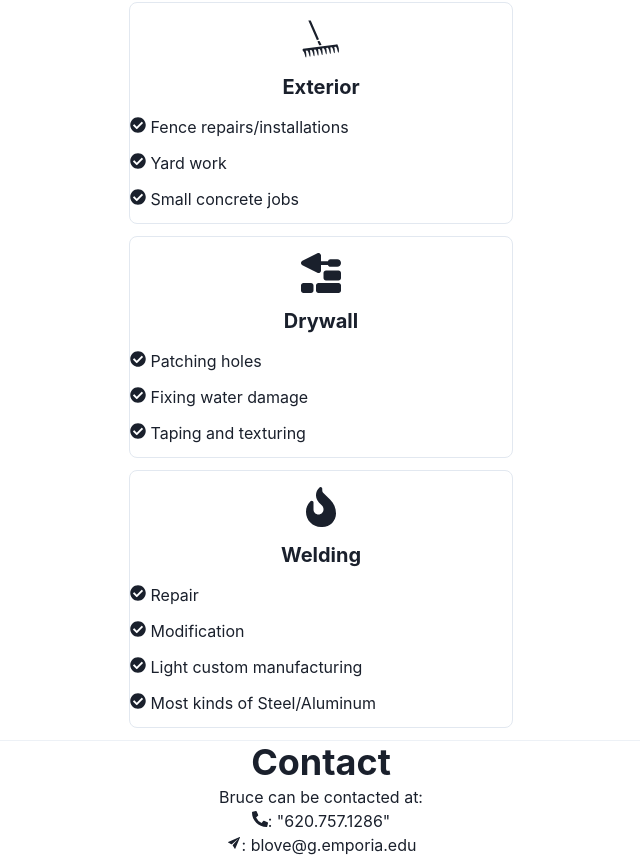
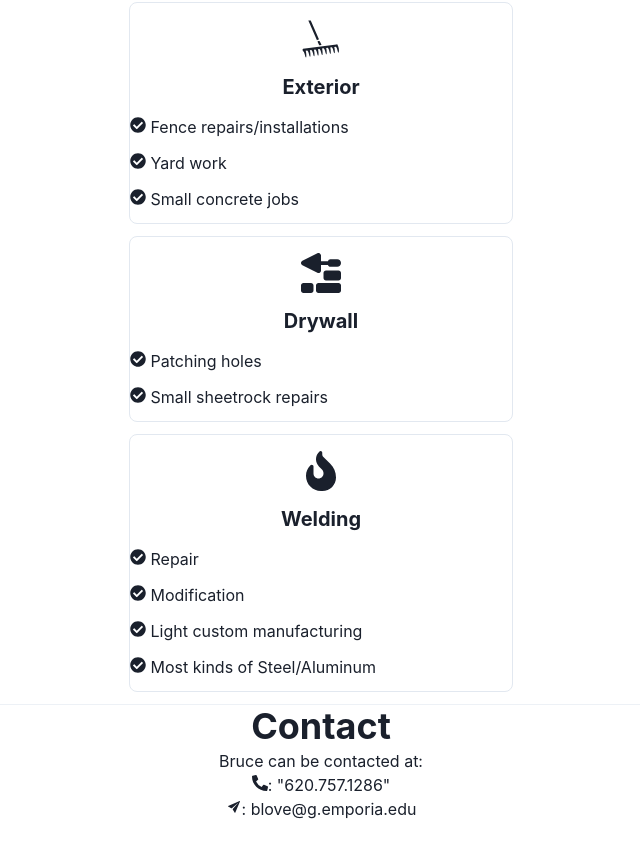
Before and after one commit to Cyril1743/oddmanoutks, a React (Create React App) app: page / in a window 1280 px wide. Shown: the part 1417-2274 px from the top of the page, without its empty margins (319-959 px from the left). After the commit the page ends 2238 px from the top, so only its background shows below. Built offline with nearby package versions, Linux system fonts and the light colour scheme.

Commit message:
Update Home.js

```diff
--- a/src/components/pages/Home.js
+++ b/src/components/pages/Home.js
@@ -26,7 +26,7 @@ export default function Home() {
                 <ServiceCard icon={FaFaucetDrip} title={"Plumbing"} tasks={["Fixing leaky faucets", "Unclogging drains", "Installations"]} />
                 <ServiceCard icon={FaBolt} title={"Eletrical"} tasks={["Outlet replacements", "Lighting upgrades", "Ceiling fan installations"]} />
                 <ServiceCard icon={GiRake} title={"Exterior"} tasks={["Fence repairs/installations", "Yard work", "Small concrete jobs"]} />
-                <ServiceCard icon={FaTrowelBricks} title={"Drywall"} tasks={["Patching holes", "Fixing water damage", "Taping and texturing"]} />
+                <ServiceCard icon={FaTrowelBricks} title={"Drywall"} tasks={["Patching holes", "Small sheetrock repairs"]} />
                 <ServiceCard icon={FaFireFlameCurved} title={"Welding"} tasks={["Repair", "Modification", "Light custom manufacturing", "Most kinds of Steel/Aluminum"]} />
                 <Divider />
             </Stack>
```
